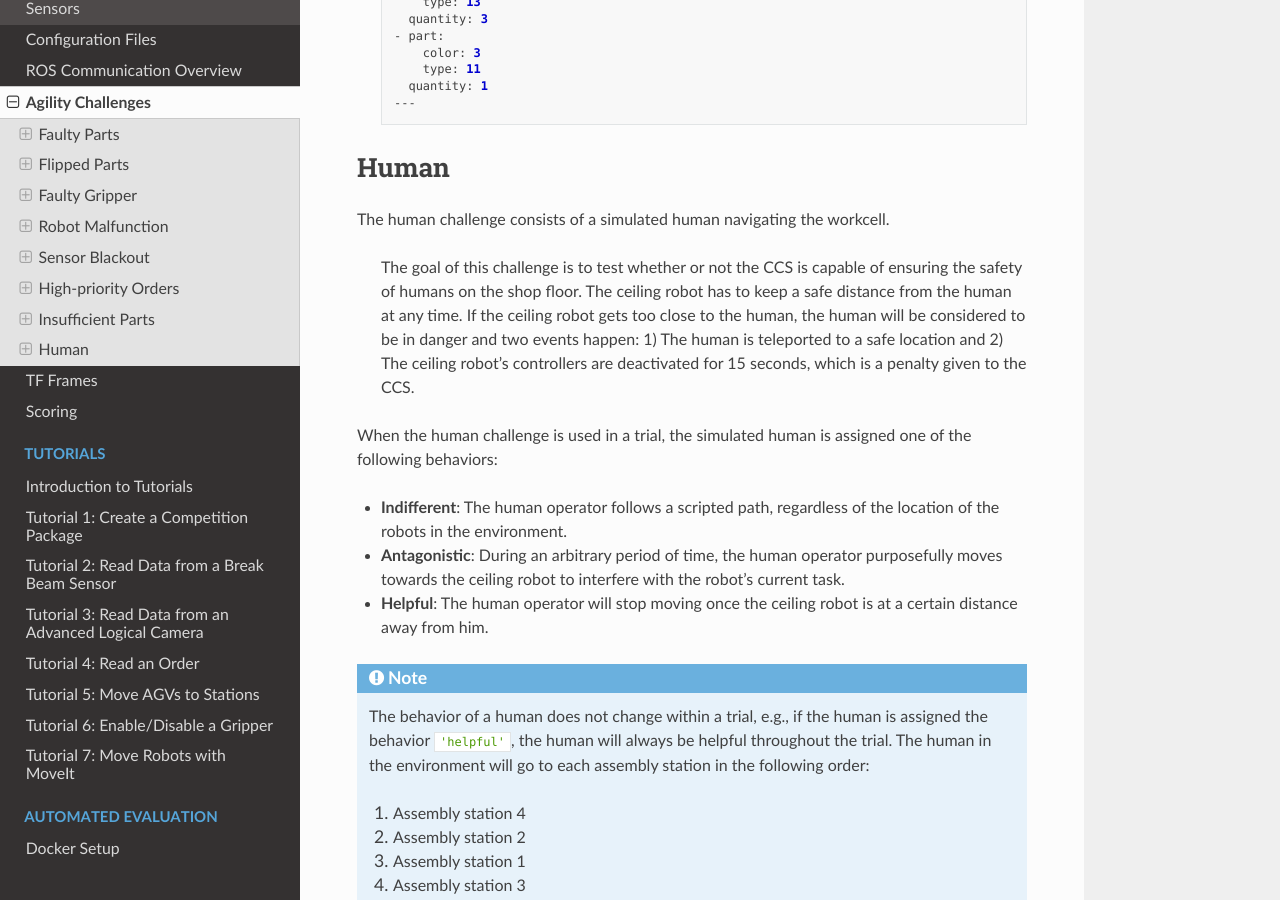
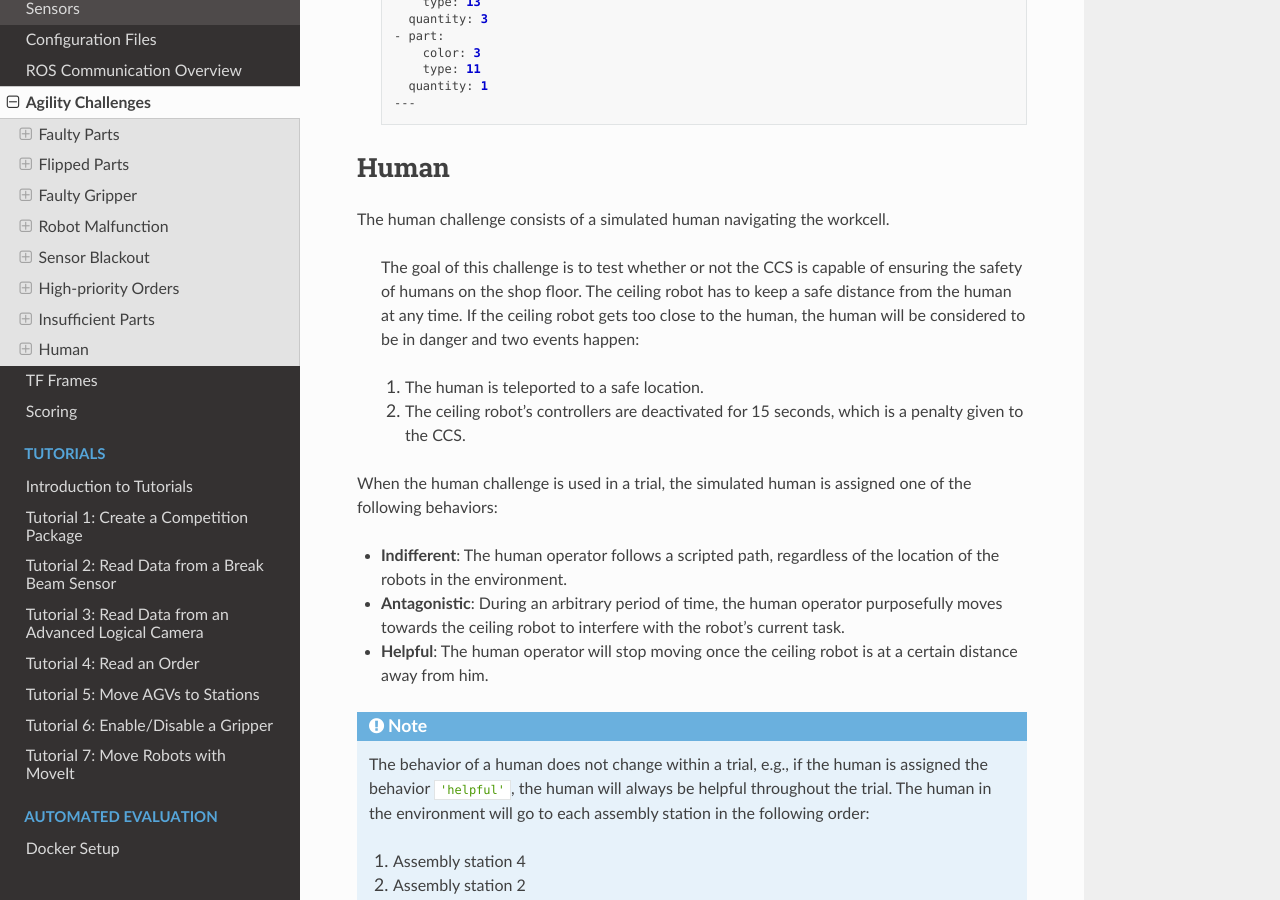
Before and after one commit to usnistgov/ARIAC, a Sphinx documentation site: the page built from docs/competition/challenges.rst, in a window 1280 px wide and 900 px high, scrolled down 10215 px. Built offline with Sphinx 7.4.7 and the Read the Docs theme 2.0.0, drawn with Linux system fonts in a browser that asks for light colours; some of the changed lines change nothing that is shown.

Commit message:
updated the human challenge description

```diff
--- a/docs/competition/challenges.rst
+++ b/docs/competition/challenges.rst
@@ -511,7 +511,9 @@ The human challenge consists of a simulated human navigating the workcell.
   The goal of this challenge is to test whether or not the CCS is capable of ensuring the safety of humans on the shop floor.
   The ceiling robot has to keep a safe distance from the human at any time.
   If the ceiling robot gets too close to the human, the human will be considered to be in danger and two events happen:
-  1) The human is teleported to a safe location and 2) The ceiling robot's controllers are deactivated for 15 seconds, which is a penalty given to the CCS.
+
+  1. The human is teleported to a safe location.
+  2. The ceiling robot's controllers are deactivated for 15 seconds, which is a penalty given to the CCS.
 
 
 When the human challenge is used in a trial, the simulated human is assigned one of the following behaviors:
@@ -537,13 +539,13 @@ Setup
 ---------------------------
 
 
-The subfield :inline-yaml:`human` of ``challenges`` is used to describe a human challenge. The relevant fields for this agility challenge are listed below.
+The subfield :inline-yaml:`human` of :inline-yaml:`challenges` is used to describe a human challenge. The relevant fields for this agility challenge are listed below.
 
-  * ``behavior``: The behavior of the human operator. The possible values are:
+  * :inline-yaml:`behavior`: The behavior of the human operator. The possible values are:
 
-    - ``'indifferent'``
-    - ``'antagonistic'``
-    - ``'helpful'``
+    - :inline-yaml:`'indifferent'`
+    - :inline-yaml:`'antagonistic'`
+    - :inline-yaml:`'helpful'`
   * :ref:`One condition <CONDITIONS>` to trigger the challenge.
 
 
```
